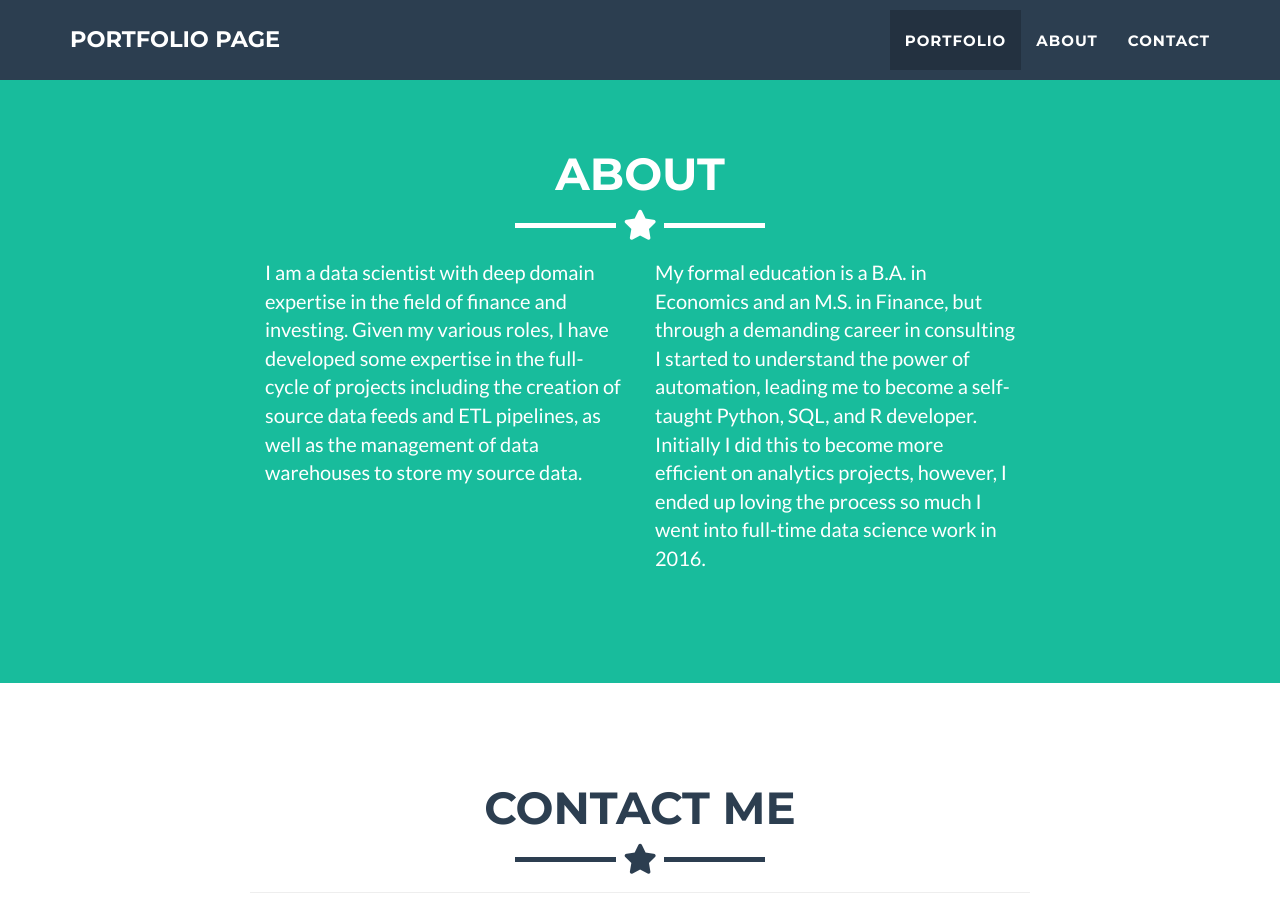
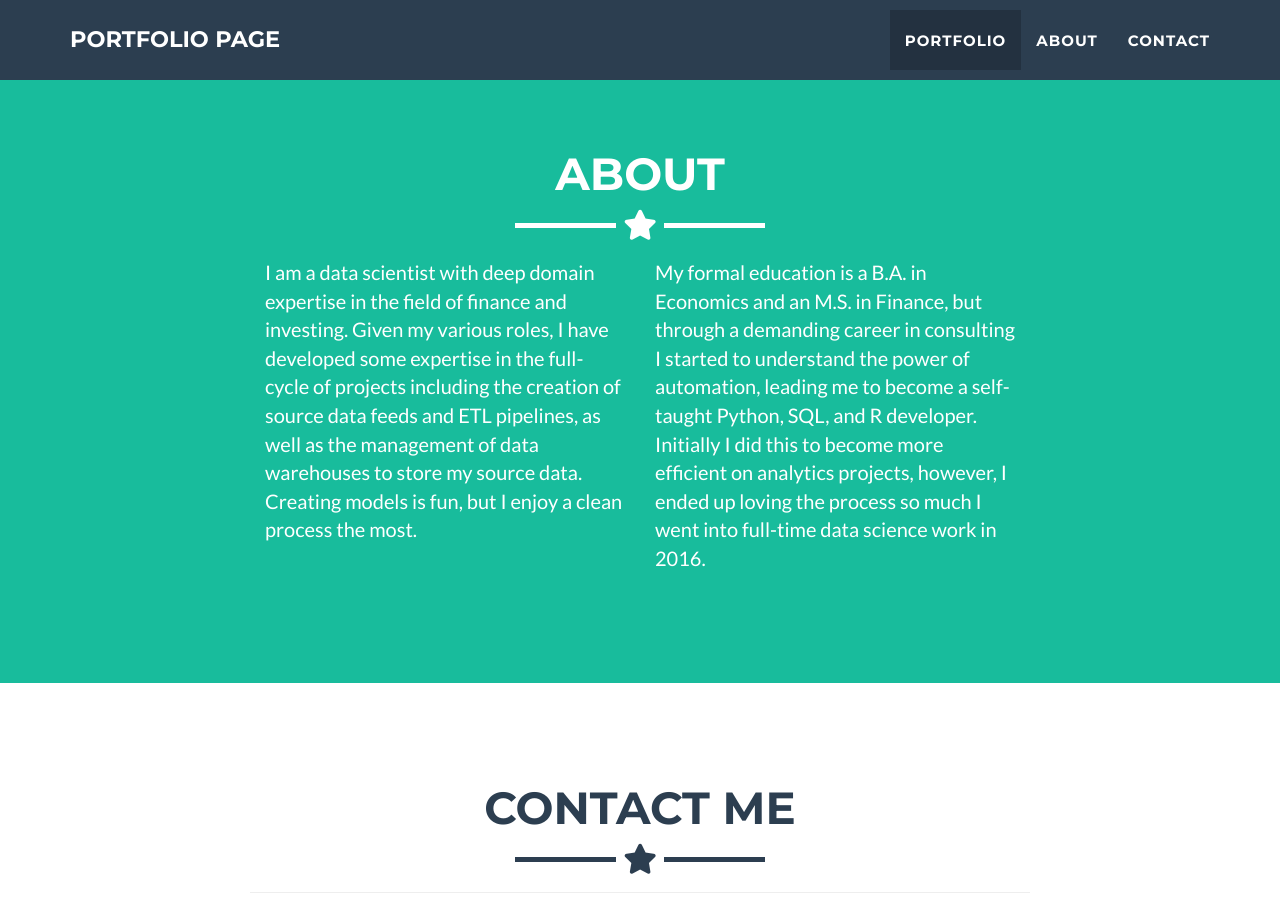
Before and after one commit to brf217/brf217.github.io, a Jekyll site: the page built from _posts/2014-07-18-project-1.markdown, in a window 1280 px wide and 900 px high, scrolled down 1623 px. Built offline with Jekyll 4.4.1, drawn with Linux system fonts in a browser that asks for light colours.

Commit message:
Update about.html

```diff
--- a/_includes/about.html
+++ b/_includes/about.html
@@ -12,7 +12,7 @@
         <p>I am a data scientist with deep domain expertise in the field of finance and investing. Given
         my various roles, I have developed some expertise in the full-cycle of projects including the
         creation of source data feeds and ETL pipelines, as well as the management of data warehouses
-        to store my source data.</p>
+        to store my source data. Creating models is fun, but I enjoy a clean process the most.</p>
       </div>
       <div class="col-lg-4">
         <p>My formal education is a B.A. in Economics and an M.S. in Finance, but through a demanding career in
```
